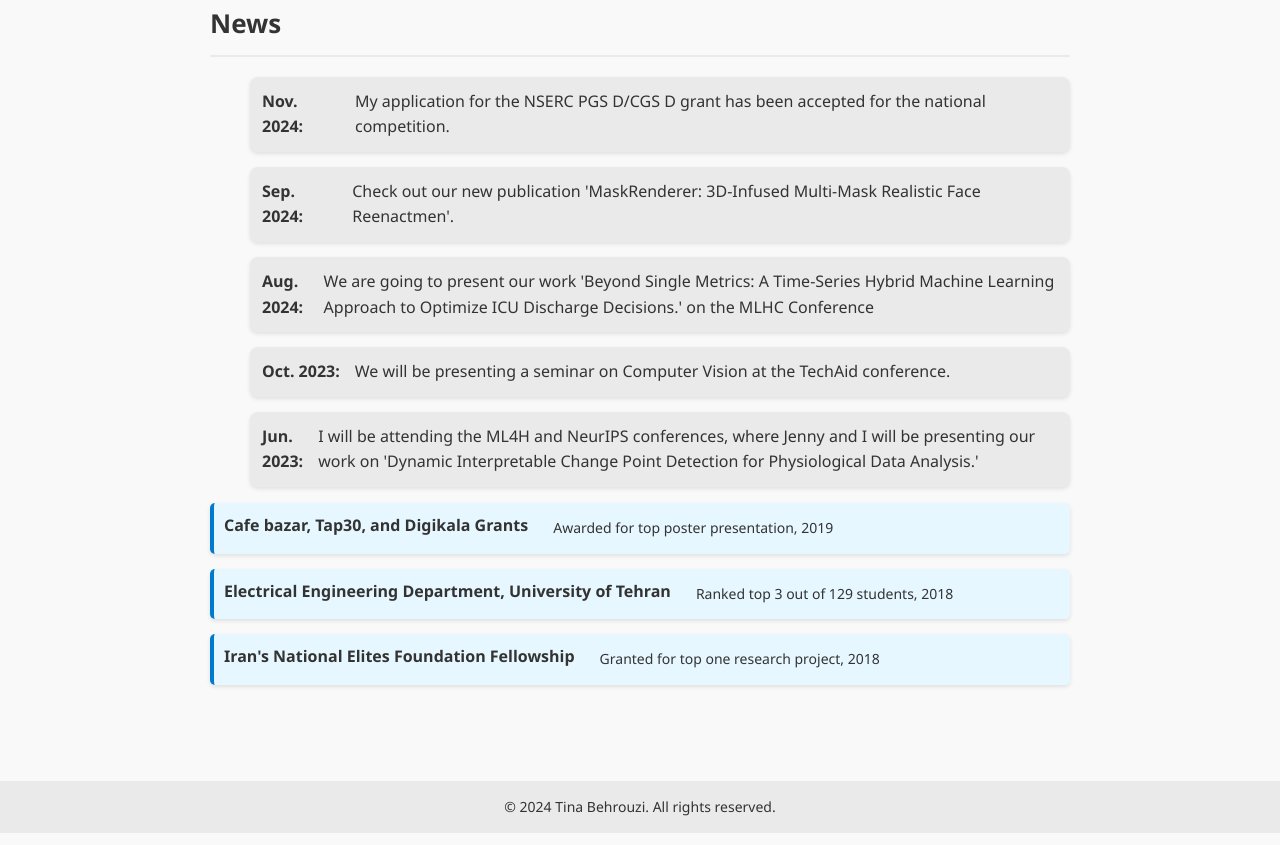
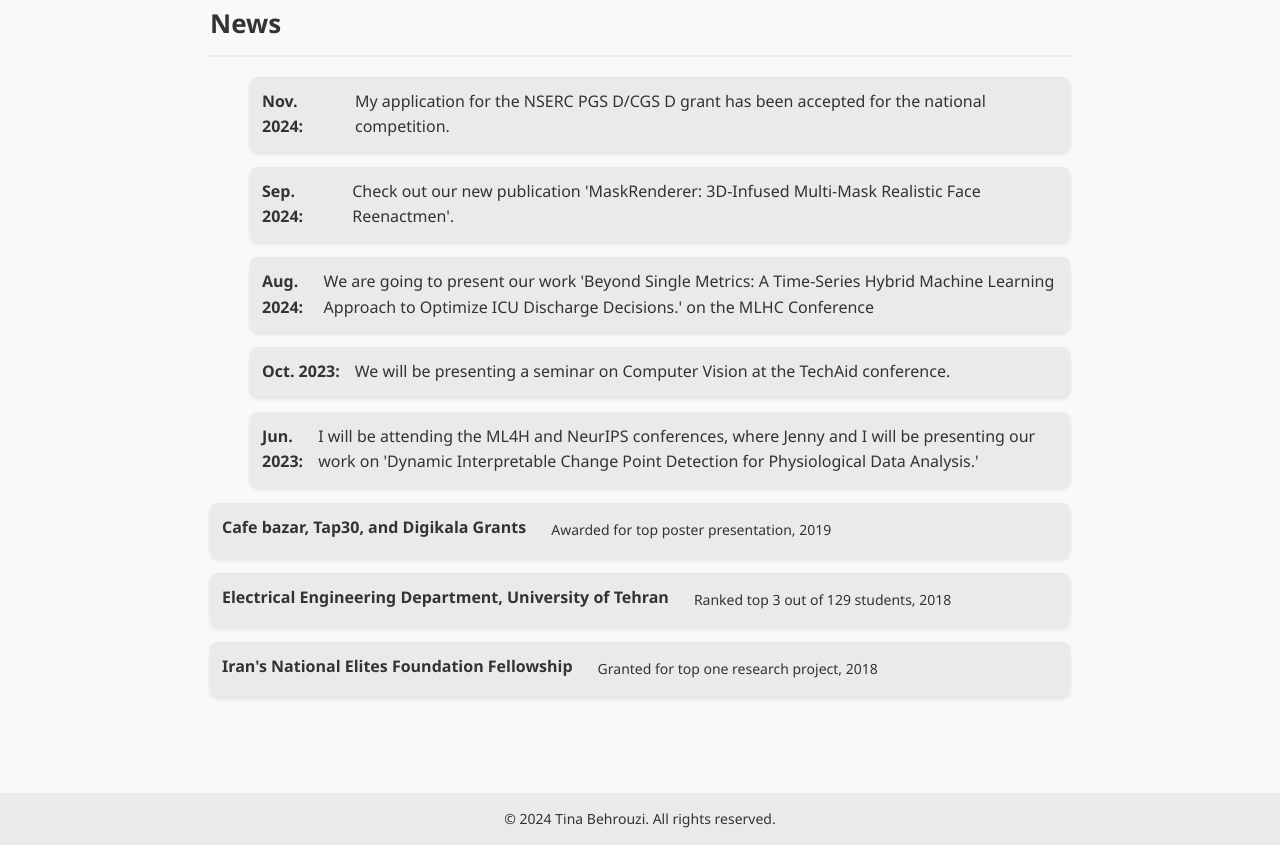
Before and after one commit to Tinbeh97/tinabehrouzi.github.io, a plain HTML site: page index.html in a window 1280 px wide. Shown: the part 1245-2090 px from the top of the page. Drawn offline with Linux system fonts and the light colour scheme.

Commit message:
Update index.html

```diff
--- a/index.html
+++ b/index.html
@@ -194,15 +194,6 @@
             padding: 0;
         }
 
-        .awards li {
-            margin-bottom: 15px;
-            background-color: #e6f7ff;
-            padding: 10px;
-            border-left: 4px solid #007acc;
-            border-radius: 5px;
-            line-height: 1.6; /* Add better line spacing */
-        }
-
         .awards li strong {
             display: block; /* Ensure the strong text occupies its own line */
             margin-bottom: 5px; /* Add spacing after the bold text */
@@ -211,7 +202,6 @@
         .awards li span {
             display: block; /* Force the additional text onto a new line */
             margin-left: 10px; /* Optional: indent for better readability */
-            color: #333; /* Optional: Add a softer color for better contrast */
             font-size: 14px; /* Optional: slightly smaller text for descriptions */
         }
     </style>
```
